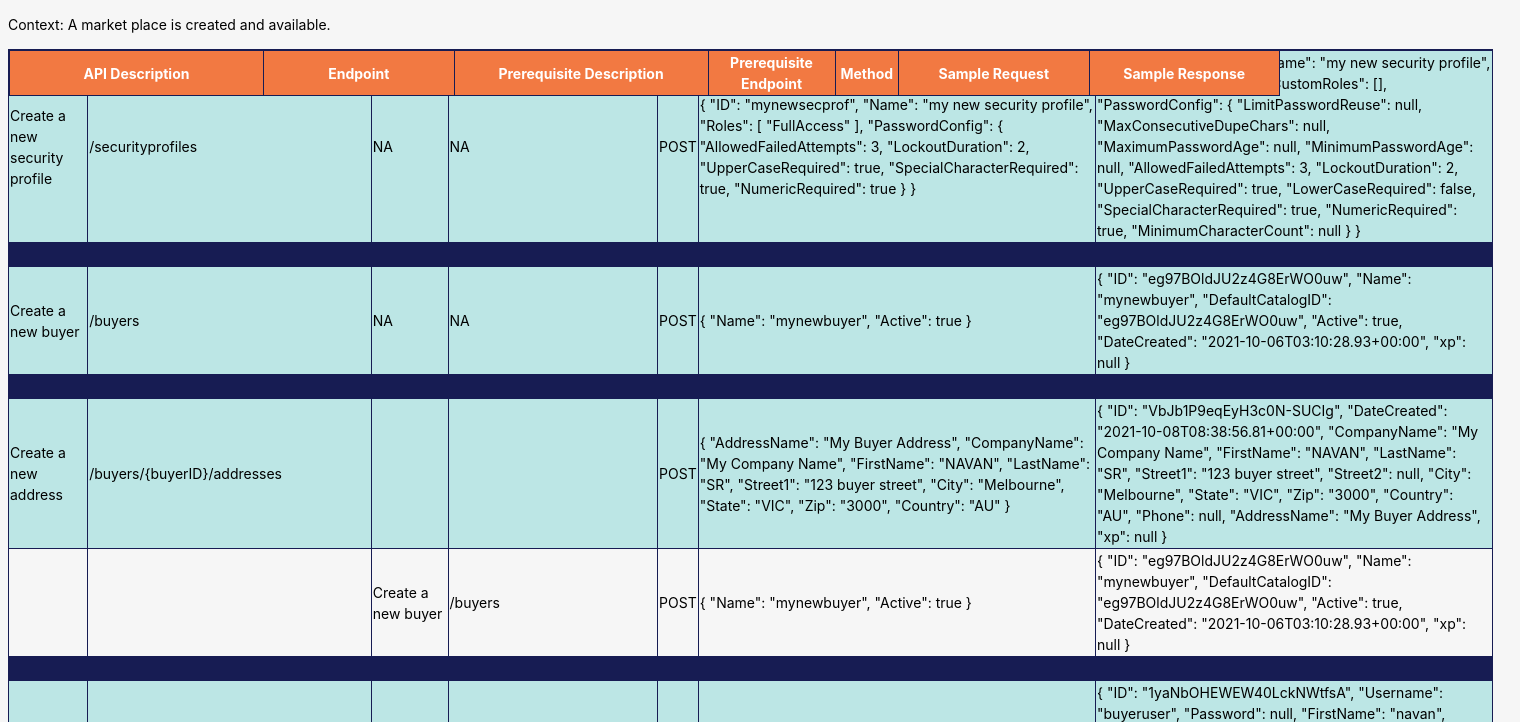
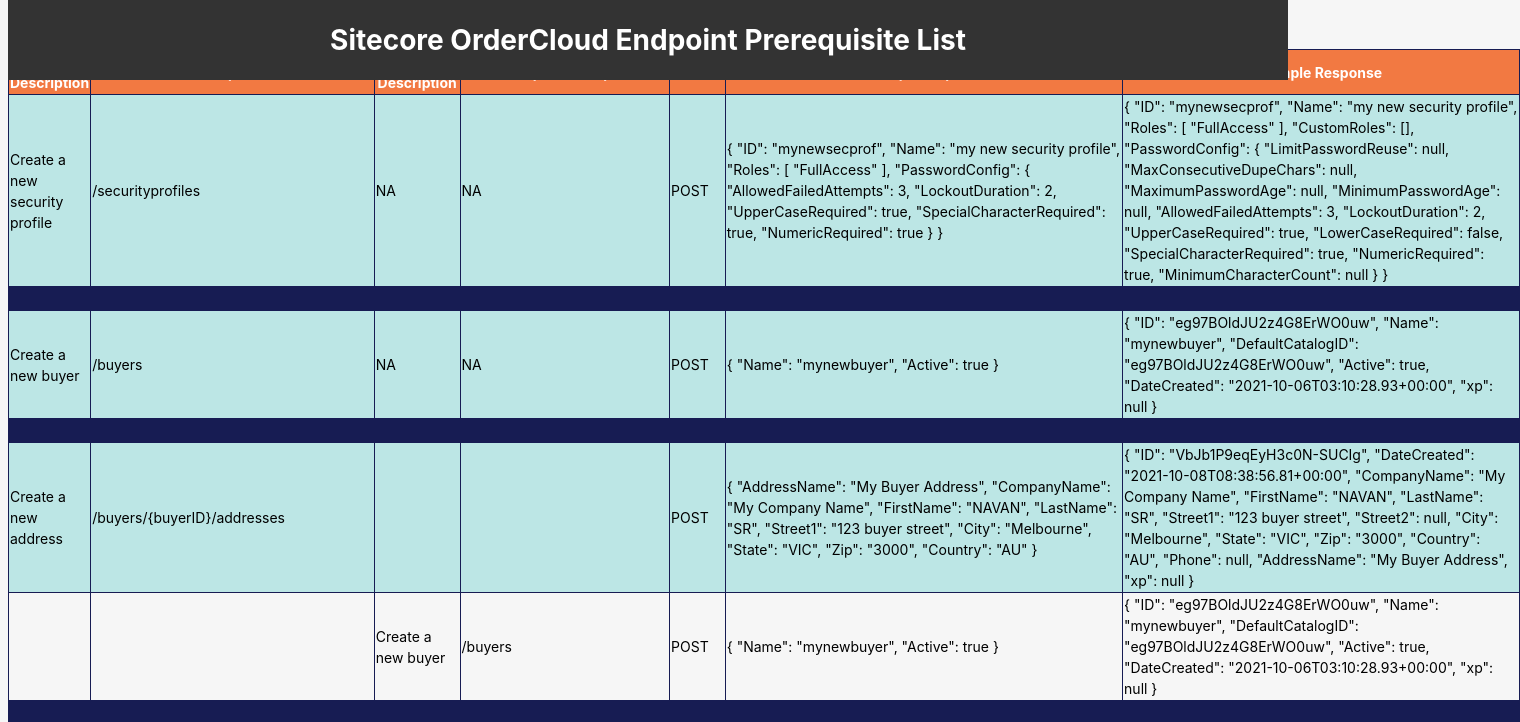
Before and after one commit to navancommits/OrderCloudAPIList, a plain HTML site: page index.html in a window 1280 px wide. Shown: the top 722 px of the page, 1520 px wide, since content can reach past the window. Drawn offline with Linux system fonts and the light colour scheme.

Commit message:
Update index.html

```diff
--- a/index.html
+++ b/index.html
@@ -41,7 +41,7 @@
 .heading {
   background-color: #f27942;
   color: white;
-	position: fixed;
+
 }
 
 .endpoint {
@@ -54,7 +54,11 @@
 </style>
 </head>
 <body class='MuiTypography-body1'>
-
+<div class="fixed-header">
+        <div align=center class="container">
+            <h1>Sitecore OrderCloud Endpoint Prerequisite List</h1>
+        </div>
+    </div>
 
 <p>Context: A market place is created and available.</p>
 <div>
```
